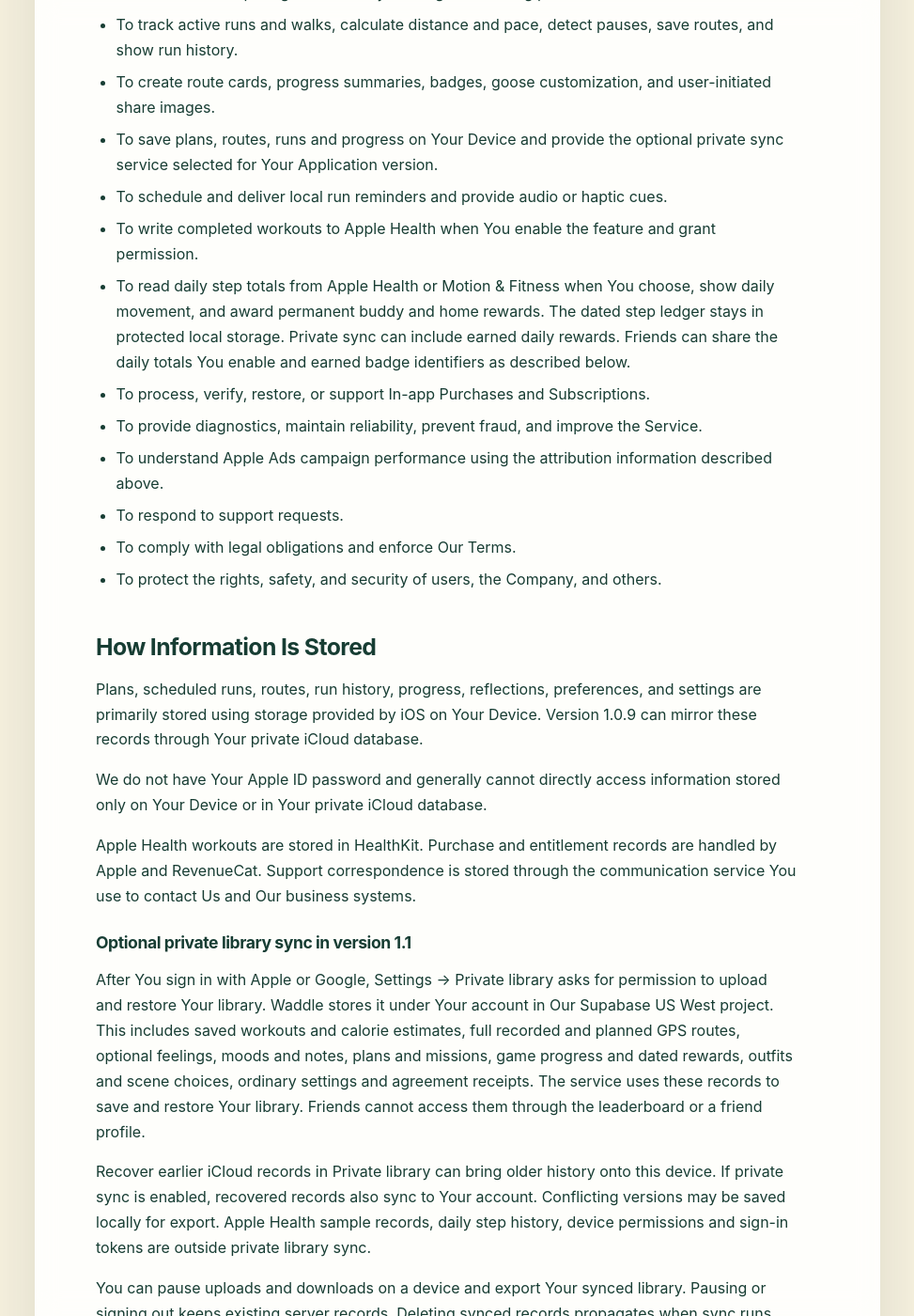
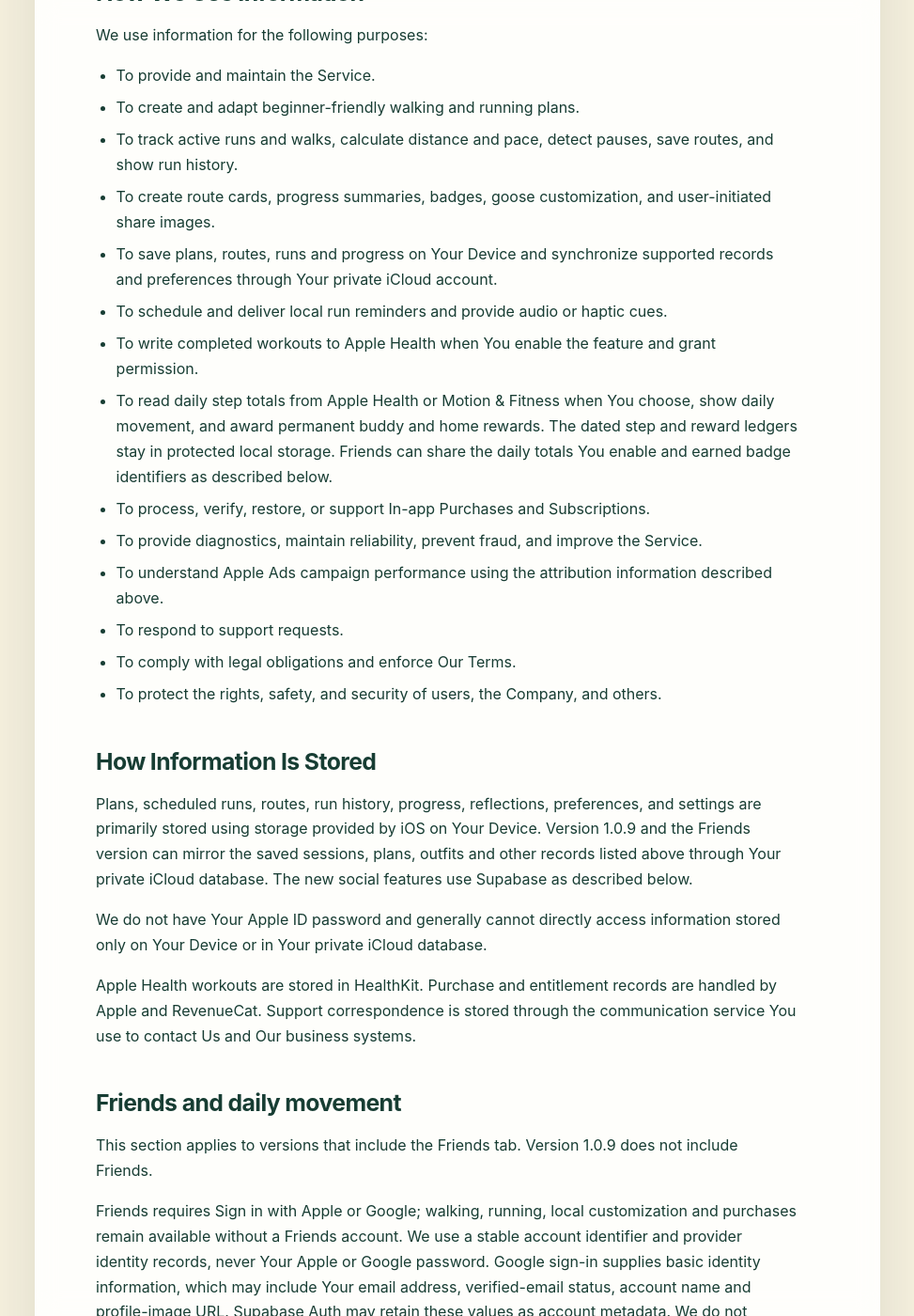
Before and after one commit to spammusubitech/waddle-to-run, a Jekyll site: the page built from PrivacyPolicy.md, in a window 1280 px wide and 1400 px high, scrolled down 6659 px. Shown: the whole window at 94% size, without its empty margins (153-1126 px from the left). Built offline with Jekyll 4.4.1, drawn with Linux system fonts in a browser that asks for light colours; some of the changed text lies outside the part shown.

Commit message:
Document private iCloud workouts and optional Supabase Friends sharing (#6)
Co-authored-by: Brian Moriyama <brianmoriyama@Brians-MacBook-Pro-2.local>

```diff
--- a/PrivacyPolicy.md
+++ b/PrivacyPolicy.md
@@ -9,11 +9,11 @@ permalink: /privacy/
 
 Last updated: November 16, 2026
 
-Version: 2026-11-16.3
+Version: 2026-11-16.4
 
 This Privacy Policy explains how Spam Musubi Technologies LLC handles information when You use Waddle to Run. References to Waddle to Run may include the `goose-running` app, public pages, support materials, or similar names used for the Service.
 
-Waddle to Run helps people begin or return to walking and running with adaptive plans, GPS run tracking, route cards, reminders, progress, and a playful goose companion. Walks, routes, plans and progress are stored on Your Device. Starting in iOS version 1.1, You can sign in and enable private library sync across devices. Friends has separate controls for the daily totals You choose to share.
+Waddle to Run helps people begin or return to walking and running with adaptive plans, GPS run tracking, route cards, reminders, progress, and a playful goose companion. Walks, routes, plans and progress are stored on Your Device. Friends is optional and uses Sign in with Apple or Google and a private Supabase backend; You choose which daily totals to share.
 
 ## Interpretation and Definitions
 
@@ -52,7 +52,7 @@ Depending on the features You use, You may provide:
 - Support messages, email address, and other contact details if You contact Us.
 - Purchase-related choices, such as which Subscription You select, as processed through the Application Store and Our purchase provider.
 
-You can walk, run and use local progression without a Waddle account. An account is required for private library sync and Friends. Each feature has its own setup.
+You can walk, run and use local progression without a Waddle account. An account is required only for Friends and related social features.
 
 ### Location, Route, and Run Information
 
@@ -118,11 +118,13 @@ The Application uses Apple frameworks and services, including SwiftData, iCloud
 
 Depending on Your Device, Apple account, iCloud, backup, and Application settings:
 
-- Version 1.0.9 (build 16) can synchronize saved sessions, GPS trails, notes, routes, plans, missions, outfits, settings and agreement records through Your private iCloud database. It can also synchronize basic preferences with Apple’s iCloud key-value service.
-- Version 1.1 opens the same local database after an update, including offline. It excludes Waddle’s activity database and app preferences from new device backups. It can recover earlier iCloud records and import missing ordinary preferences. An older installed version can still write to iCloud. Updating does not erase earlier iCloud records or device backups.
+- In iOS version 1.0.9 (build 16) and the version that introduces Friends, Waddle can synchronize saved walks and runs, recorded and planned routes, plans, missions, outfits, settings and agreement records through Your existing private iCloud database. Saved sessions can include Your distance, pace, estimated calories, route, and any feeling or note You add.
+- Friends uses a separate account. Joining Friends does not transfer Your private iCloud records to Supabase. You choose whether to share daily totals with accepted friends.
+- Both versions can synchronize basic preferences through Apple’s iCloud key-value service, including auto-pause and postcard preferences. The Friends version also synchronizes the selected mascot through this service.
+- The existing saved walks, plans and ordinary settings remain eligible for device backups under Your Apple settings. The Friends version keeps its daily step cache, dated reward history, cached Friends profile, pending invitation and device sharing choices in a separate directory excluded from backups.
 - Apple may process map requests, location permissions, Health data, notifications, purchase records, crash reports, performance diagnostics, and App Store analytics under Apple’s policies.
 
-If You enable private library sync in version 1.1, Our Supabase database stores full GPS histories as described below.
+We do not operate a separate server that stores Your raw GPS route history.
 
 When product analytics is enabled and the Application is configured for analytics, We use PostHog to process pseudonymous Usage Data such as Application lifecycle events, screens viewed, feature interactions, onboarding progress, purchase-funnel interactions, permission outcomes, and coarse buckets for run duration, distance, and activity counts. Analytics events may also include Device and Application metadata supplied by the analytics software, such as Application version, operating-system version, Device type, locale, and a random installation identifier.
 
@@ -148,10 +150,10 @@ We use information for the following purposes:
 - To create and adapt beginner-friendly walking and running plans.
 - To track active runs and walks, calculate distance and pace, detect pauses, save routes, and show run history.
 - To create route cards, progress summaries, badges, goose customization, and user-initiated share images.
-- To save plans, routes, runs and progress on Your Device and provide the optional private sync service selected for Your Application version.
+- To save plans, routes, runs and progress on Your Device and synchronize supported records and preferences through Your private iCloud account.
 - To schedule and deliver local run reminders and provide audio or haptic cues.
 - To write completed workouts to Apple Health when You enable the feature and grant permission.
-- To read daily step totals from Apple Health or Motion & Fitness when You choose, show daily movement, and award permanent buddy and home rewards. The dated step ledger stays in protected local storage. Private sync can include earned daily rewards. Friends can share the daily totals You enable and earned badge identifiers as described below.
+- To read daily step totals from Apple Health or Motion & Fitness when You choose, show daily movement, and award permanent buddy and home rewards. The dated step and reward ledgers stay in protected local storage. Friends can share the daily totals You enable and earned badge identifiers as described below.
 - To process, verify, restore, or support In-app Purchases and Subscriptions.
 - To provide diagnostics, maintain reliability, prevent fraud, and improve the Service.
 - To understand Apple Ads campaign performance using the attribution information described above.
@@ -161,19 +163,11 @@ We use information for the following purposes:
 
 ## How Information Is Stored
 
-Plans, scheduled runs, routes, run history, progress, reflections, preferences, and settings are primarily stored using storage provided by iOS on Your Device. Version 1.0.9 can mirror these records through Your private iCloud database.
+Plans, scheduled runs, routes, run history, progress, reflections, preferences, and settings are primarily stored using storage provided by iOS on Your Device. Version 1.0.9 and the Friends version can mirror the saved sessions, plans, outfits and other records listed above through Your private iCloud database. The new social features use Supabase as described below.
 
 We do not have Your Apple ID password and generally cannot directly access information stored only on Your Device or in Your private iCloud database.
 
 Apple Health workouts are stored in HealthKit. Purchase and entitlement records are handled by Apple and RevenueCat. Support correspondence is stored through the communication service You use to contact Us and Our business systems.
-
-### Optional private library sync in version 1.1
-
-After You sign in with Apple or Google, Settings → Private library asks for permission to upload and restore Your library. Waddle stores it under Your account in Our Supabase US West project. This includes saved workouts and calorie estimates, full recorded and planned GPS routes, optional feelings, moods and notes, plans and missions, game progress and dated rewards, outfits and scene choices, ordinary settings and agreement receipts. The service uses these records to save and restore Your library. Friends cannot access them through the leaderboard or a friend profile.
-
-Recover earlier iCloud records in Private library can bring older history onto this device. If private sync is enabled, recovered records also sync to Your account. Conflicting versions may be saved locally for export. Apple Health sample records, daily step history, device permissions and sign-in tokens are outside private library sync.
-
-You can pause uploads and downloads on a device and export Your synced library. Pausing or signing out keeps existing server records. Deleting synced records propagates when sync runs. Deleting Your Waddle account removes the active server library and Friends data. Managed database backups can retain prior copies during the seven-day recovery window. You manage earlier iCloud copies separately through Apple.
 
 ## Friends and daily movement
 
@@ -193,13 +187,12 @@ You can report or block a profile from a friend’s profile or an invitation pre
 
 Friendship gifts use unique accepted connections. Optional subscription offers use server-managed account eligibility, invitation attribution, general app-presence days and a limited code inventory; Health and fitness values are not used to qualify someone for a monetary benefit. Offer campaigns remain unavailable until configured with actual App Store codes and verified eligibility. Stable opaque account IDs may be sent to RevenueCat to connect purchase access to the signed-in account. Apple and RevenueCat determine transaction and offer eligibility.
 
-Account & sharing includes export, sign out and account deletion. Signing out does not stop existing sharing. Deleting an account removes its private cloud library, profile, daily totals, invitations, friendships, blocks and related reports; it does not cancel an App Store subscription or delete locally saved walks. Apple token revocation is attempted when configured and available; if it cannot be completed, the app explains how to remove Waddle under Settings → Apple Account → Sign in with Apple. Deletion still proceeds. Google users confirm the same connected account before deletion; the app also links to Google Account connections so You can remove Waddle’s Google authorization. Deleting a Waddle account does not delete Your Apple or Google account. Operational provider backups may retain deleted data for their configured retention period and are not used to restore active sharing.
+Account & sharing includes export, sign out and account deletion. Signing out does not stop existing sharing. Deleting an account removes its profile, daily totals, invitations, friendships, blocks and related reports; it does not cancel an App Store subscription or delete locally saved walks. Apple token revocation is attempted when configured and available; if it cannot be completed, the app explains how to remove Waddle under Settings → Apple Account → Sign in with Apple. Deletion still proceeds. Google users confirm the same connected account before deletion; the app also links to Google Account connections so You can remove Waddle’s Google authorization. Deleting a Waddle account does not delete Your Apple or Google account. Operational provider backups may retain deleted data for their configured retention period and are not used to restore active sharing.
 
 ## Sharing of Information
 
 We may share information in the following situations:
 
-- **With Supabase:** Supabase provides account authentication, database hosting and recovery backups for private sync and Friends.
 - **With Apple:** Apple may process information related to app distribution, purchases, iCloud and CloudKit, maps, location services, HealthKit, local notifications, Device backups, diagnostics, and App Store analytics.
 - **With Google, if selected:** Google authenticates Your sign-in and handles the sign-in interaction under its [Privacy Policy](https://policies.google.com/privacy). Basic identity information is passed to Supabase Auth. We do not send Your Waddle fitness totals, routes or private notes to Google as part of sign-in.
 - **With RevenueCat:** RevenueCat helps Us manage purchases, Subscriptions, offerings, entitlements, purchase restoration, and related diagnostics.
@@ -217,9 +210,9 @@ We do not sell Personal Data for money. Starting with iOS 1.0.6 (build 12), We d
 
 ## Retention
 
-Local information remains on Your Device until You remove it through available controls or delete the Application. Supabase library and Friends data follow their respective controls and retention described above. Your private iCloud copies remain subject to Apple’s storage controls.
+Local information remains on Your Device until You remove it through available controls or delete the Application. Supabase Friends data follows the controls and retention described above. Your private iCloud copies remain subject to Apple’s storage controls.
 
-Deleting a run or planned route removes it from the active store. That deletion can synchronize through iCloud in 1.0.9 or through Your connected private library in 1.1. Copies may remain temporarily in backups, caches, or Apple systems according to Apple’s retention practices.
+Deleting a run or planned route removes it from the active store. That deletion can synchronize to Your private iCloud database and other devices when iCloud is available. Copies may remain temporarily in backups, caches, or Apple systems according to Apple’s retention practices.
 
 Apple Health workouts remain in Apple Health until You delete them there. Deleting a run from Waddle to Run does not necessarily delete a workout previously saved to Apple Health.
 
@@ -231,7 +224,7 @@ Previously collected Meta advertising-measurement records and Apple Ads attribut
 
 Pseudonymous analytics events are retained in PostHog according to Our configured retention settings and as needed to analyze and improve the Service, maintain security, and comply with law.
 
-Eligibility and legal-acknowledgment records may be retained on Your Device and, if synced, in Your private library (iCloud in older versions) for as long as reasonably necessary to document the agreement You accepted, comply with law, and resolve disputes. Deleting the Application may not delete a record that remains in iCloud or a Device backup.
+Eligibility and legal-acknowledgment records may be retained on Your Device and in Your private iCloud database for as long as reasonably necessary to document the agreement You accepted, comply with law, and resolve disputes. Deleting the Application may not delete a record that remains in iCloud or a Device backup.
 
 ## Your Choices and Deleting Information
 
```
Also changed, not shown: Terms.md (+5 -5 lines).
